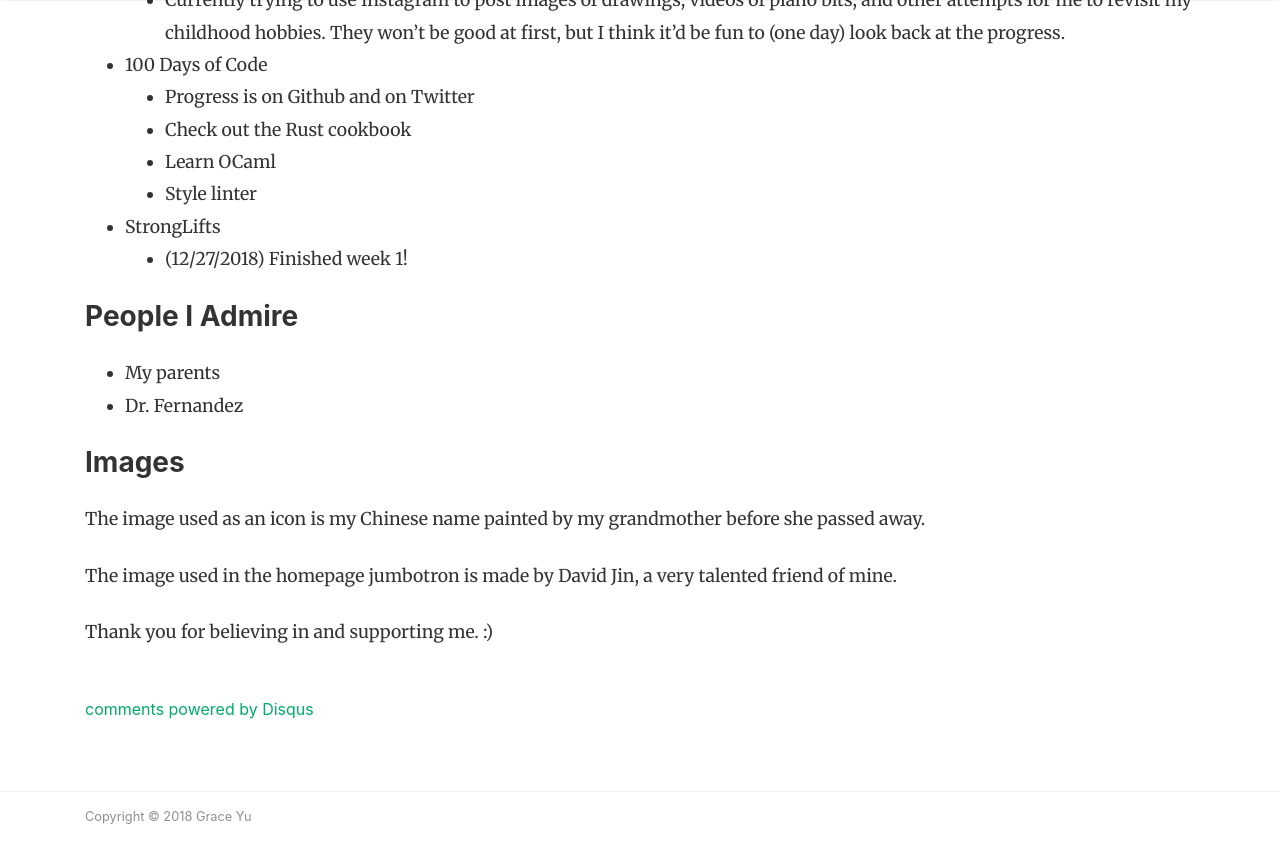
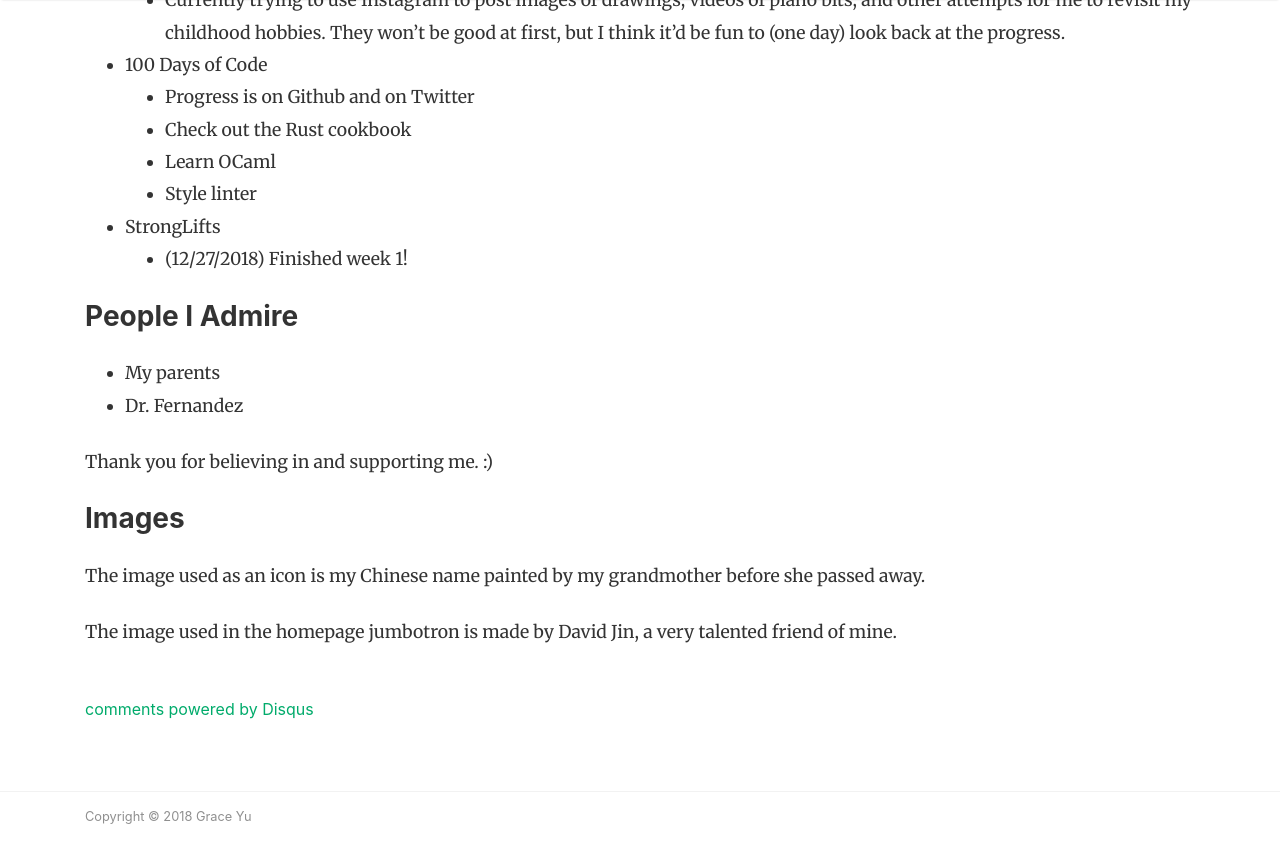
Before and after one commit to gyyu/gyyu.github.io, a Jekyll site: the page built from about.md, in a window 1280 px wide and 900 px high, scrolled down 1538 px. Shown: the top 863 px of the window. Built offline with Jekyll 4.4.1, drawn with Linux system fonts in a browser that asks for light colours; nearby versions of some CDN libraries; comment, search, counter and statistics services are not loaded.

Commit message:
Moved a line of text

```diff
--- a/about.md
+++ b/about.md
@@ -60,10 +60,10 @@ Goals last set December 2017.
 - My parents
 - Dr. Fernandez
 
+Thank you for believing in and supporting me. :)
+
 ### Images
 
 The image used as an icon is my Chinese name painted by my grandmother before she passed away.
 
 The image used in the homepage jumbotron is made by David Jin, a very talented friend of mine.
-
-Thank you for believing in and supporting me. :)
```
